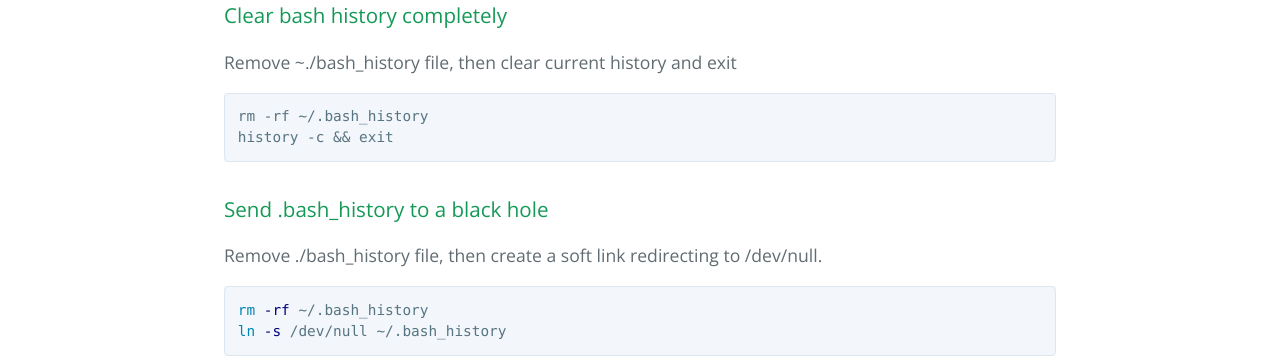
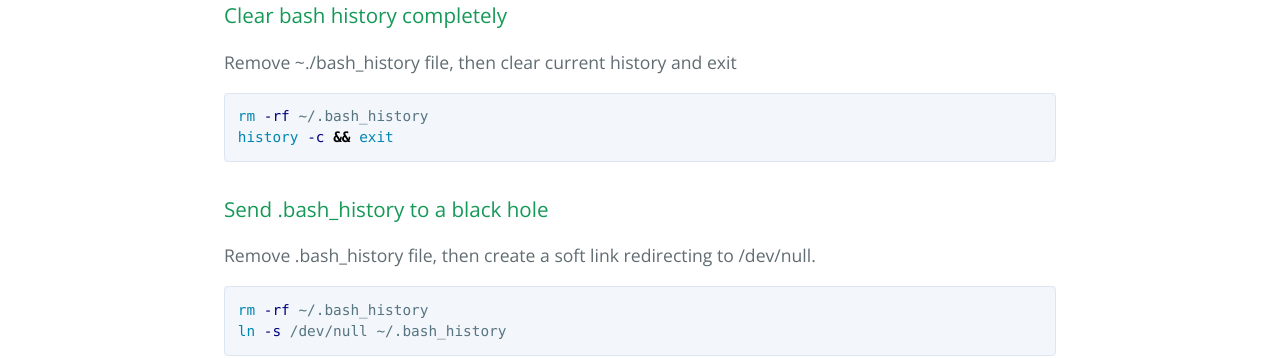
Before and after one commit to klotski/klotski.github.io, a Jekyll site: the page built from _posts/1970-01-01-Clear_Bash_Commands_History.md, in a window 1280 px wide. Shown: the part 1010-1368 px from the top of the page. Built offline with Jekyll 4.4.1, drawn with Linux system fonts in a browser that asks for light colours.

````diff
--- a/_posts/1970-01-01-Clear_Bash_Commands_History.md
+++ b/_posts/1970-01-01-Clear_Bash_Commands_History.md
@@ -33,14 +33,14 @@ If you want make these commands more permanent then these commands could be adde
 
 Remove ~./bash_history file, then clear current history and exit
 
-```
+```sh
 rm -rf ~/.bash_history
 history -c && exit
 ```
 
 ### Send .bash_history to a black hole
 
-Remove ./bash_history file, then create a soft link redirecting to /dev/null.
+Remove .bash_history file, then create a soft link redirecting to /dev/null.
 
 ```shell
 rm -rf ~/.bash_history
````
